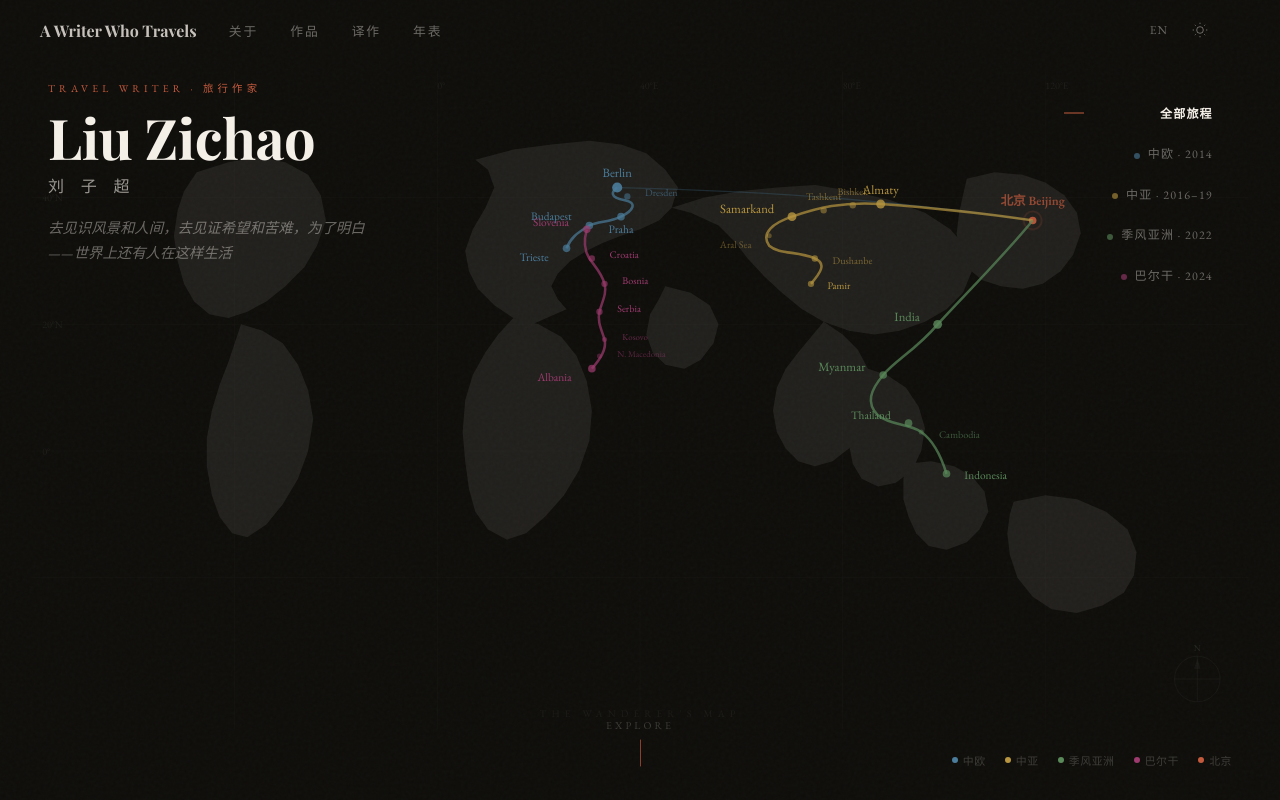
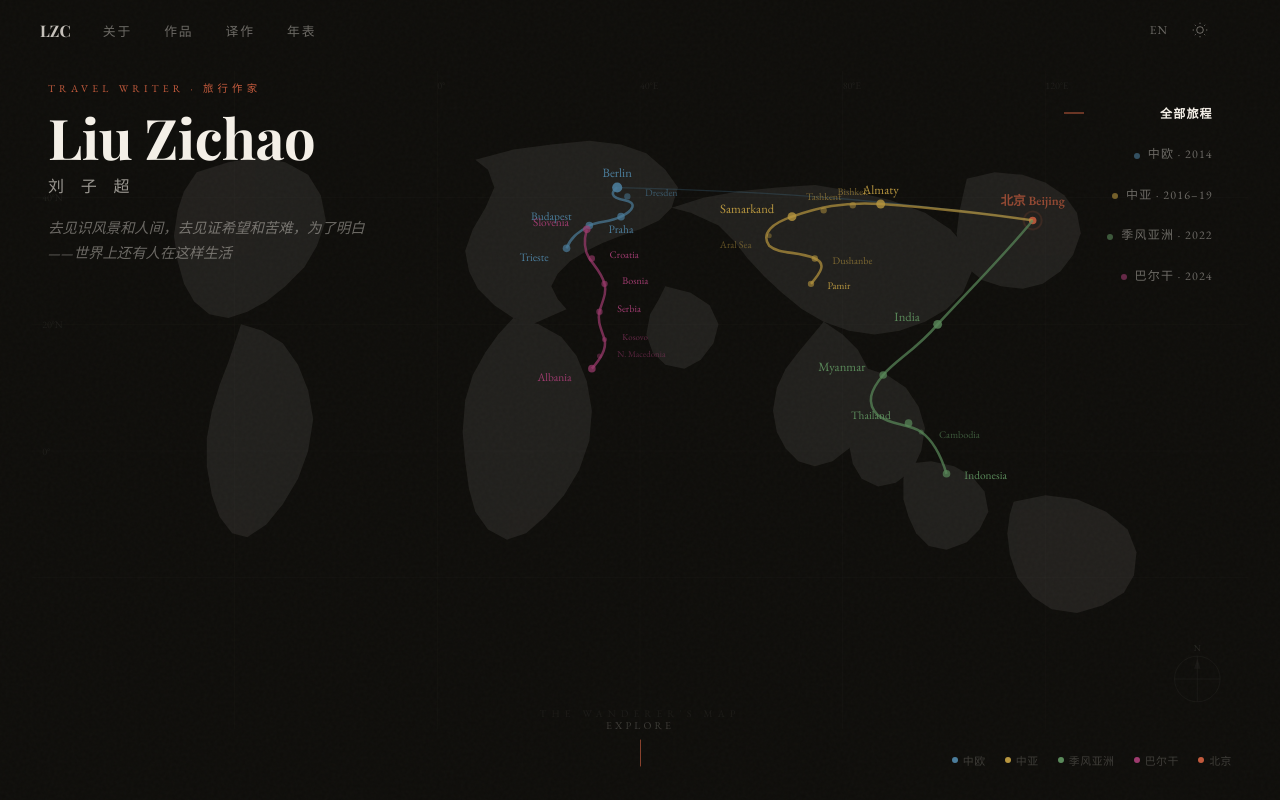
Before and after one commit to ashycc/liu-zichao-website, a plain HTML site: page index.html in a window 1280 px wide. Shown: the top 800 px of the page. Drawn offline with nearby package versions, Linux system fonts and the light colour scheme; a web font is replaced by a local one.

Commit message:
fix: 导航栏logo简化为 LZC
Co-Authored-By: Claude Opus 4.6 <noreply@anthropic.com>

```diff
--- a/index.html
+++ b/index.html
@@ -357,7 +357,7 @@ footer{background:var(--dark);border-top:1px solid var(--ink05);padding:4rem 3re
 <body>
 
 <nav id="nav">
-  <a href="#map" class="nav-logo">A Writer Who Travels</a>
+  <a href="#map" class="nav-logo">LZC</a>
   <ul class="nav-links">
     <li><a href="#about" data-i18n="nav.about">关于</a></li>
     <li><a href="#books" data-i18n="nav.books">作品</a></li>
```
